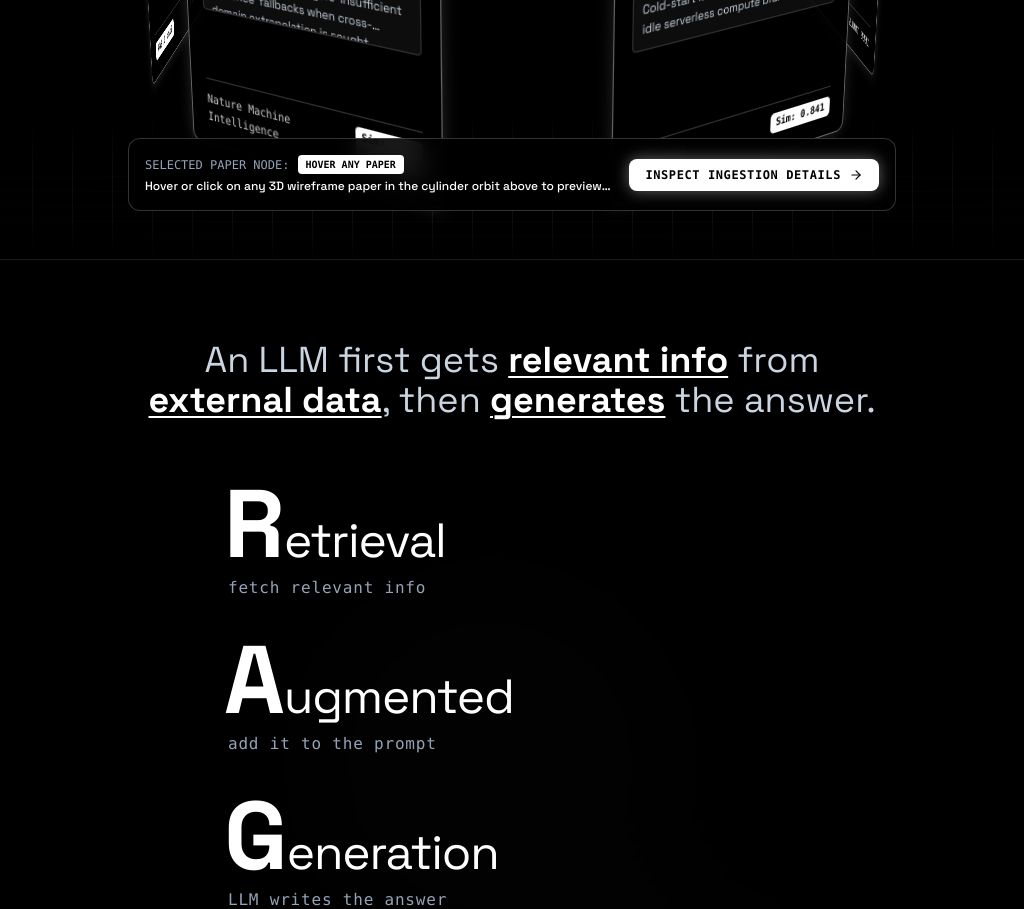
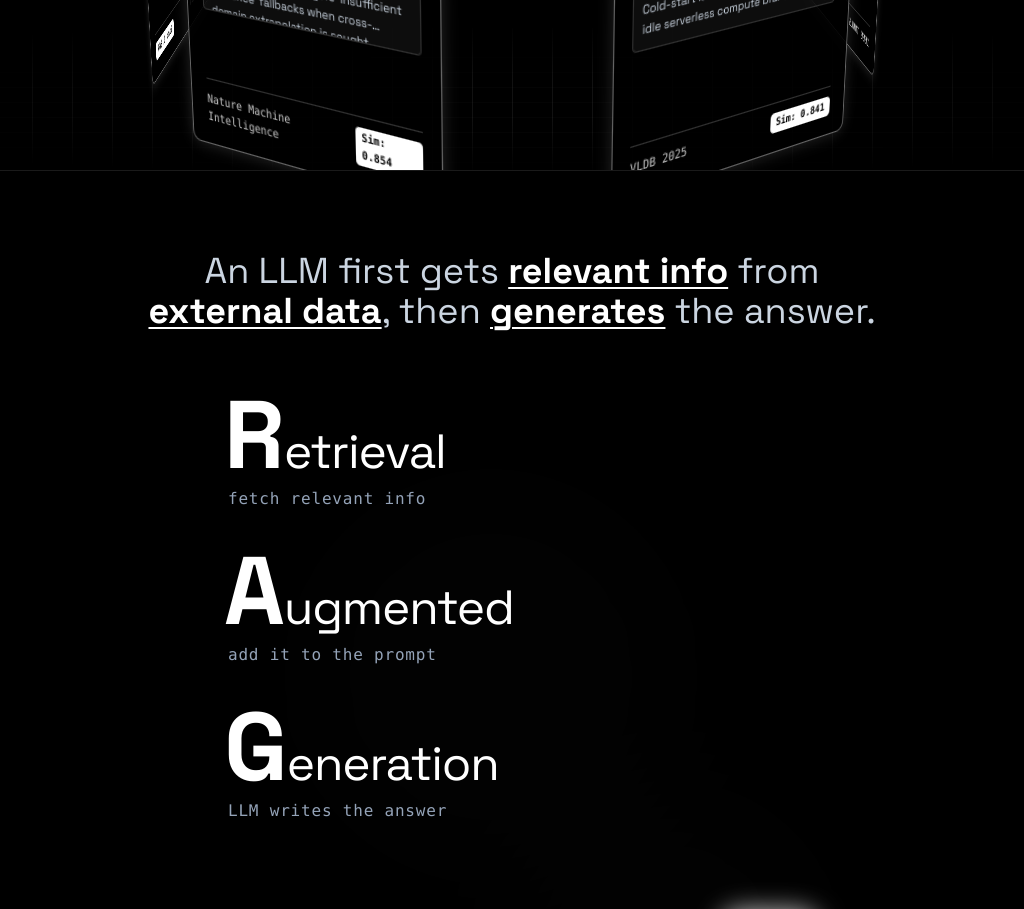
Before and after one commit to sachinrawat6264384464/minor_project3.0, a Next.js app in the folder frontend/: page / in a window 1280 px wide. Shown: the part 1200-2109 px from the top of the page, without its empty margins (128-1152 px from the left). Built offline with nearby package versions, Linux system fonts and the light colour scheme; a web font is replaced by a local one.

Commit message:
feat: remove floating Selected Paper Node inspector bar for clean uncluttered 3D showcase

```diff
--- a/frontend/src/components/landing/CylinderOrbitalShowcase3D.tsx
+++ b/frontend/src/components/landing/CylinderOrbitalShowcase3D.tsx
@@ -326,31 +326,6 @@ export default function CylinderOrbitalShowcase3D() {
         </div>
       </div>
 
-      {/* Floating Active Card Inspector Bar */}
-      <div className="relative z-20 max-w-3xl mx-auto mt-4 p-4 rounded-xl bg-black/90 border border-white/20 backdrop-blur-md flex flex-col sm:flex-row items-center justify-between gap-4">
-        <div className="text-left">
-          <div className="flex items-center gap-2 mb-1">
-            <span className="text-xs font-mono uppercase text-slate-400">Selected Paper Node:</span>
-            <span className="px-2 py-0.5 text-[10px] font-bold bg-white text-black rounded font-mono">
-              {activeDoc ? activeDoc.venue : "HOVER ANY PAPER"}
-            </span>
-          </div>
-          <p className="text-xs text-white font-sans font-medium line-clamp-1">
-            {activeDoc ? activeDoc.title : "Hover or click on any 3D wireframe paper in the cylinder orbit above to preview full RAG chunks."}
-          </p>
-        </div>
-
-        <button
-          onClick={() => {
-            if (activeDoc) setSelectedDocForModal(activeDoc);
-            else setSelectedDocForModal(ACADEMIC_DOCS[0]);
-          }}
-          className="px-4 py-2 bg-white hover:bg-slate-200 text-black font-bold text-xs font-mono uppercase tracking-wider rounded-lg transition flex items-center gap-2 shadow-[0_0_15px_rgba(255,255,255,0.4)] whitespace-nowrap"
-        >
-          Inspect Ingestion Details <ArrowRight className="w-3.5 h-3.5" />
-        </button>
-      </div>
-
       {/* Interactive Modal for Selected Paper */}
       <AnimatePresence>
         {selectedDocForModal && (
```
